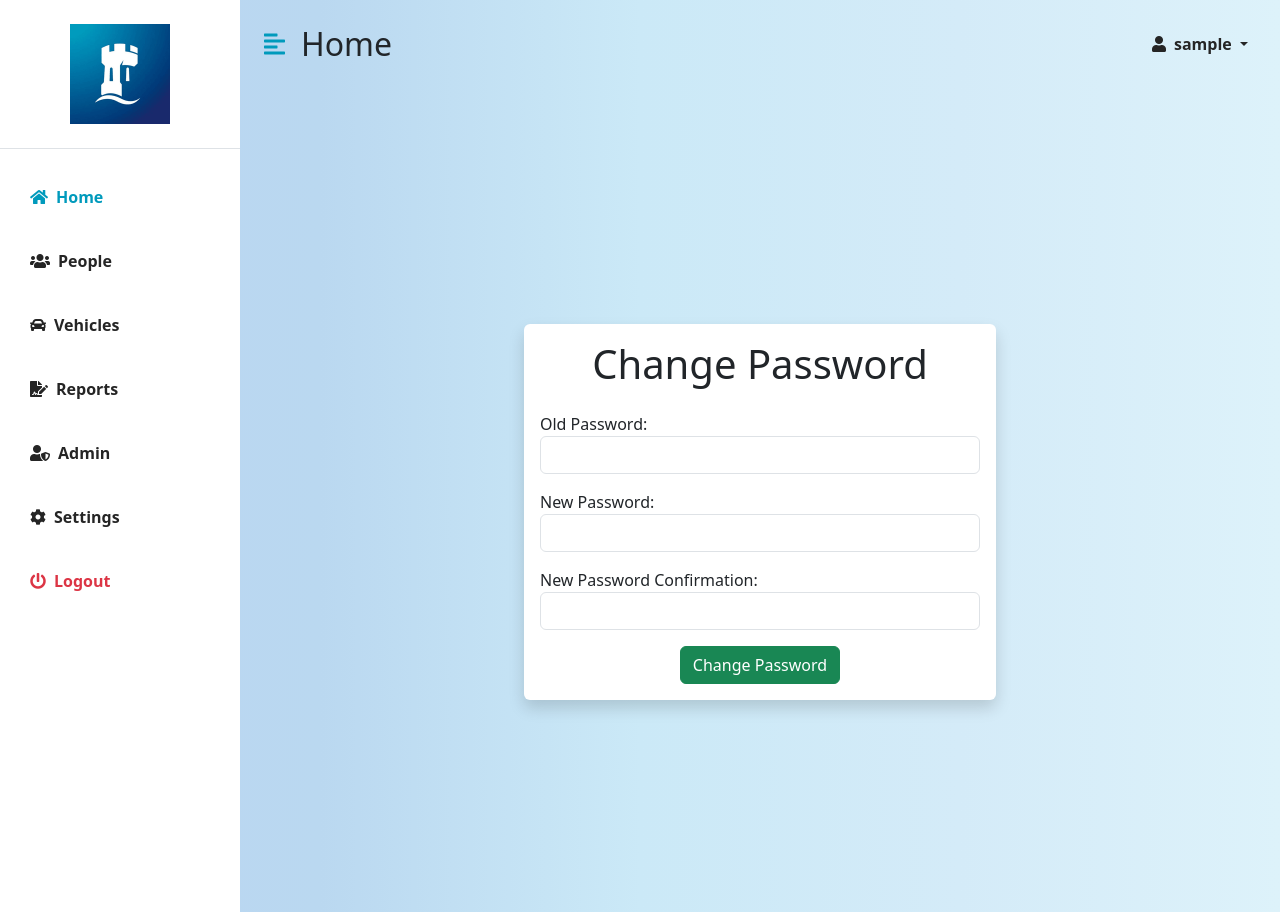
After one commit to munmar/traffic_police, a Django app: page /settings/change-password/ in a window 1280 px wide. The commit adds this page. Run offline with Django 4.2, Linux system fonts and the light colour scheme; the visitor is signed in with stand-in values (Sample User, id 1).

Commit message:
Updates: - Added Login requirement - Added change password functionality

```diff
--- a/dashboard/templates/dashboard/navbar_side.html
+++ b/dashboard/templates/dashboard/navbar_side.html
@@ -6,7 +6,7 @@
         <img src="{% static 'img/nottingham.png' %}" height="100" width="100" alt="logo">
     </div>
     <div class="list-group list-group-flush my-3">
-        <a href="#" class="list-group-item list-group-item-action bg-transparent second-text active"><i
+        <a href="/dashboard/" class="list-group-item list-group-item-action bg-transparent second-text active"><i
                 class="fas fa-home me-2"></i>Home</a>
         <a href="#" class="list-group-item list-group-item-action bg-transparent second-text fw-bold"><i
                 class="fas fa-users me-2"></i>People</a>
@@ -16,9 +16,9 @@
                 class="fas fa-file-signature me-2"></i>Reports</a>
         <a href="#" class="list-group-item list-group-item-action bg-transparent second-text fw-bold"><i
                 class="fas fa-user-shield me-2"></i>Admin</a>
-        <a href="#" class="list-group-item list-group-item-action bg-transparent second-text fw-bold"><i
+        <a href="/settings/" class="list-group-item list-group-item-action bg-transparent second-text fw-bold"><i
                 class="fas fa-cog me-2"></i>Settings</a>
-        <a href="#" class="list-group-item list-group-item-action bg-transparent text-danger fw-bold"><i
+        <a href="{% url 'logout' %}" class="list-group-item list-group-item-action bg-transparent text-danger fw-bold"><i
                 class="fas fa-power-off me-2"></i>Logout</a>
     </div>
 </div>
--- a/dashboard/templates/dashboard/navbar_top.html
+++ b/dashboard/templates/dashboard/navbar_top.html
@@ -20,10 +20,9 @@
                   role="button" data-bs-toggle="dropdown" aria-expanded="false">
                   <i class="fas fa-user me-2"></i>{{ request.user.username }}
               </a>
-              <ul class="dropdown-menu" aria-labelledby="navbarDropdown">
-                  <li><a class="dropdown-item" href="#">Profile</a></li>
-                  <li><a class="dropdown-item" href="#">Settings</a></li>
-                  <li><a class="dropdown-item" href="#">Logout</a></li>
+              <ul class="dropdown-menu dropdown-menu-end" aria-labelledby="navbarDropdown">
+                  <li><a class="dropdown-item" href="{% url 'change-password' %}">Change Password</a></li>
+                  <li><a class="dropdown-item" href="{% url 'logout' %}">Logout</a></li>
               </ul>
           </li>
       </ul>
--- /dev/null
+++ b/dashboard/templates/dashboard/settings.html
@@ -0,0 +1 @@
+{% extends 'dashboard/base.html' %}
--- a/dashboard/urls.py
+++ b/dashboard/urls.py
@@ -2,5 +2,6 @@ from django.urls import path
 from . import views
 
 urlpatterns = [
-  path('dashboard/', views.dashboard, name='home')
+  path('dashboard/', views.dashboard, name='home'),
+  path('settings/', views.settings_view, name='settings'),
 ]
--- /dev/null
+++ b/members/forms.py
@@ -0,0 +1,12 @@
+from django.contrib.auth.forms import PasswordChangeForm
+from django.contrib.auth.models import User
+from django import forms
+
+class PasswordChangingForm(PasswordChangeForm):
+  old_password = forms.CharField(label="Old Password", widget=forms.PasswordInput(attrs={'class': 'form-control', 'type': 'password'}))
+  new_password1 = forms.CharField(label="New Password", max_length=100, widget=forms.PasswordInput(attrs={'class': 'form-control', 'type': 'password'}))
+  new_password2 = forms.CharField(label="New Password Confirmation", max_length=100, widget=forms.PasswordInput(attrs={'class': 'form-control', 'type': 'password'}))
+
+  class Meta:
+    model = User
+    fields = ('old_password', 'new_password1', 'new_password2')
--- /dev/null
+++ b/members/templates/authentication/change-password.html
@@ -0,0 +1,33 @@
+{% extends 'dashboard/base.html' %}
+{% block content %}
+<br>
+<div class="container-fluid">
+  <div class="row justify-content-center align-items-center min-vh-100">
+      <div class="col-12 col-sm-7 col-md-6">
+          {% if messages %}
+                  {% for message in messages %}
+
+                      <div class="alert alert-warning alert-dismissible fade show" role="alert">
+                          {{ message }}
+                          <button type="button" class="btn-close" data-bs-dismiss="alert" aria-label="Close"></button>
+                      </div>
+                  {% endfor %}
+              {% endif %}
+          <div class="card border-0 shadow">
+              <div class="card-body">
+                  <div class="text-center mb-4">
+                      <h1>Change Password</h1>
+                  </div>
+                  <form method="POST">
+                      {% csrf_token %}
+                      {{ form.as_p }}
+                      <div class="text-center mt-3">
+                        <button type="submit" class="btn btn-success">Change Password</button>
+                      </div>
+                  </form>
+              </div>
+          </div>
+      </div>
+  </div>
+</div>
+{% endblock %}
--- a/members/templates/authentication/login.html
+++ b/members/templates/authentication/login.html
@@ -28,11 +28,11 @@
                         <form action="" method="POST">
                             {% csrf_token %}
                             <div class="mb-3">
-                                <label for="exampleInputEmail1" class="form-label">Username</label>
-                                <input type="text" class="form-control" name="username" aria-describedby="emailHelp">
+                                <label for="inputUsername" class="form-label">Username</label>
+                                <input type="text" class="form-control" name="username" aria-describedby="usernameHelp">
                             </div>
                             <div class="mb-3">
-                                <label for="exampleInputPassword1" class="form-label">Password</label>
+                                <label for="inputPassword" class="form-label">Password</label>
                                 <input type="password" class="form-control" name="password">
                             </div>
                             <div class="text-center mt-3">
--- a/members/urls.py
+++ b/members/urls.py
@@ -1,6 +1,12 @@
 from django.urls import path
 from . import views
+from .views import PasswordsChangeView
+# from django.contrib.auth import views as auth_views
+
 
 urlpatterns = [
-  path('', views.login_user, name='login')
+  path('', views.login_user, name='login'),
+  path('logout_user', views.logout_user, name='logout'),
+  # path('settings/change-password/', auth_views.PasswordChangeView.as_view(template_name='authentication/change-password.html'), name='change-password'),
+  path('settings/change-password/', PasswordsChangeView.as_view(template_name='authentication/change-password.html'), name='change-password')
 ]
--- a/members/views.py
+++ b/members/views.py
@@ -1,6 +1,10 @@
 from django.shortcuts import render, redirect
 from django.contrib.auth import authenticate, login, logout
+# from django.contrib.auth.forms import PasswordChangeForm
+from django.contrib.auth.views import PasswordChangeView
+from django.urls import reverse_lazy
 from django.contrib import messages
+from .forms import PasswordChangingForm
 
 # Create your views here.
 def login_user(request):
@@ -17,3 +21,17 @@ def login_user(request):
       return redirect('login')
   else:
     return render(request, 'authentication/login.html', {})
+
+def logout_user(request):
+  logout(request)
+  messages.success(request, ("You have successfully logged out!"))
+  return redirect('login')
+
+class PasswordsChangeView(PasswordChangeView):
+  form_class = PasswordChangingForm
+  # form_class = PasswordChangeForm
+  success_url = reverse_lazy('change-password')
+
+  def form_valid(self, form):
+    messages.success(self.request, "Your password has been changed successfully.")
+    return super().form_valid(form)
--- a/traffic_police/settings.py
+++ b/traffic_police/settings.py
@@ -75,7 +75,7 @@ TEMPLATES = [
 
 WSGI_APPLICATION = 'traffic_police.wsgi.application'
 
-
+LOGIN_URL = '/'
 # Database
 # https://docs.djangoproject.com/en/4.2/ref/settings/#databases
 
```
Also changed, not shown: dashboard/views.py (+10 -0 lines).
